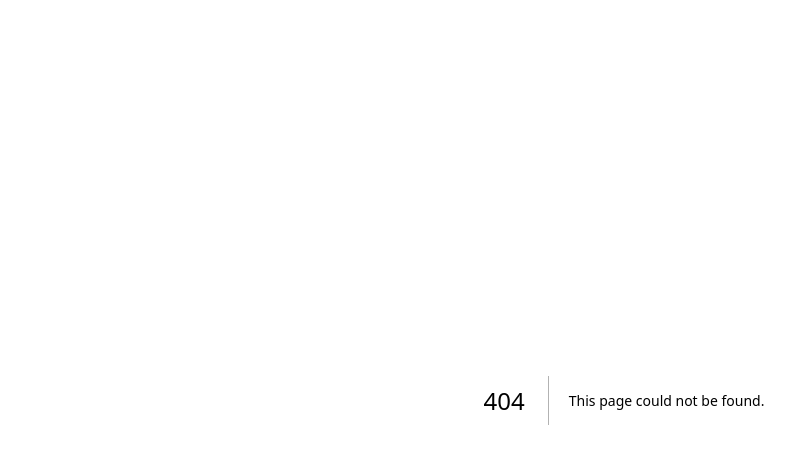
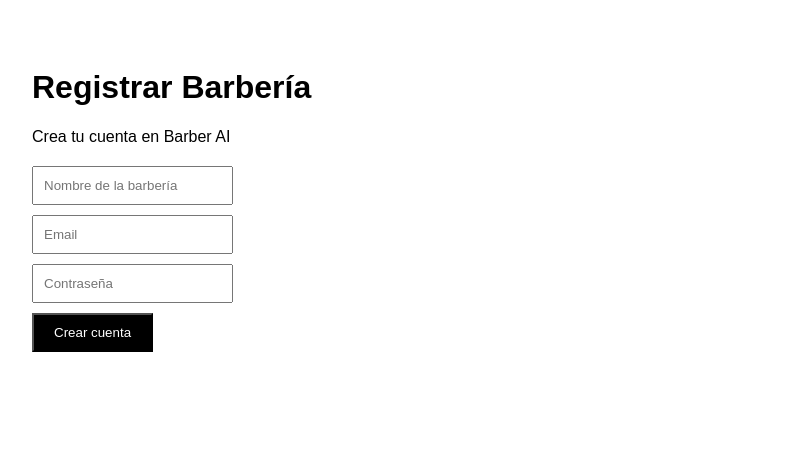
Before and after one commit to Mendozacidulysses-cyber/Barber-ai, a Next.js app: page /register in a window 1280 px wide. Before the commit this address had no page. Shown: the top 464 px of the page, without its empty margins (16-811 px from the left). Built offline with nearby package versions, Linux system fonts and the light colour scheme.

Commit message:
Create page.js

```diff
--- /dev/null
+++ b/app/register/page.js
@@ -0,0 +1,19 @@
+export default function Register() {
+  return (
+    <main style={{padding:40,fontFamily:"Arial"}}>
+      <h1>Registrar Barbería</h1>
+
+      <p>Crea tu cuenta en Barber AI</p>
+
+      <form style={{marginTop:20}}>
+        <input placeholder="Nombre de la barbería" style={{display:"block",marginBottom:10,padding:10}} />
+        <input placeholder="Email" style={{display:"block",marginBottom:10,padding:10}} />
+        <input placeholder="Contraseña" type="password" style={{display:"block",marginBottom:10,padding:10}} />
+
+        <button style={{padding:"10px 20px",background:"black",color:"white"}}>
+          Crear cuenta
+        </button>
+      </form>
+    </main>
+  )
+}
```
